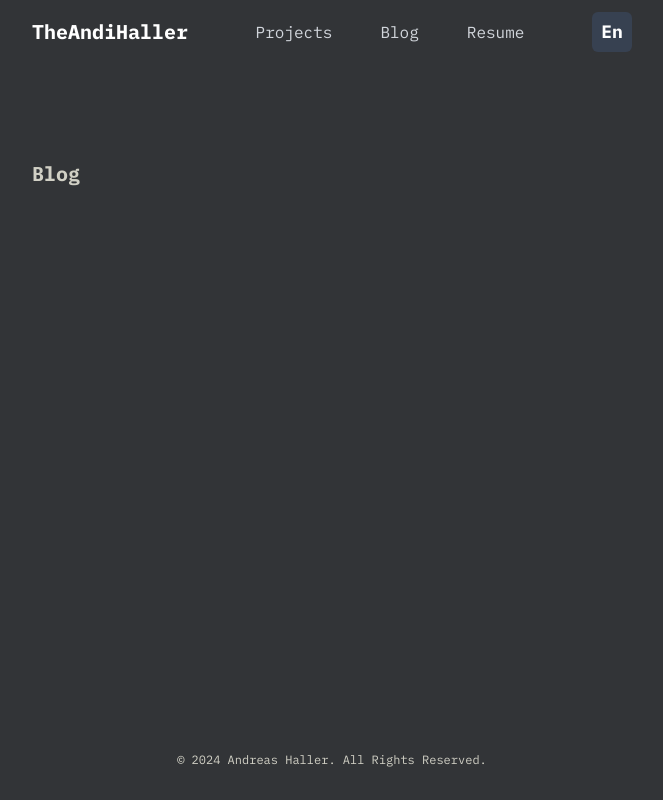
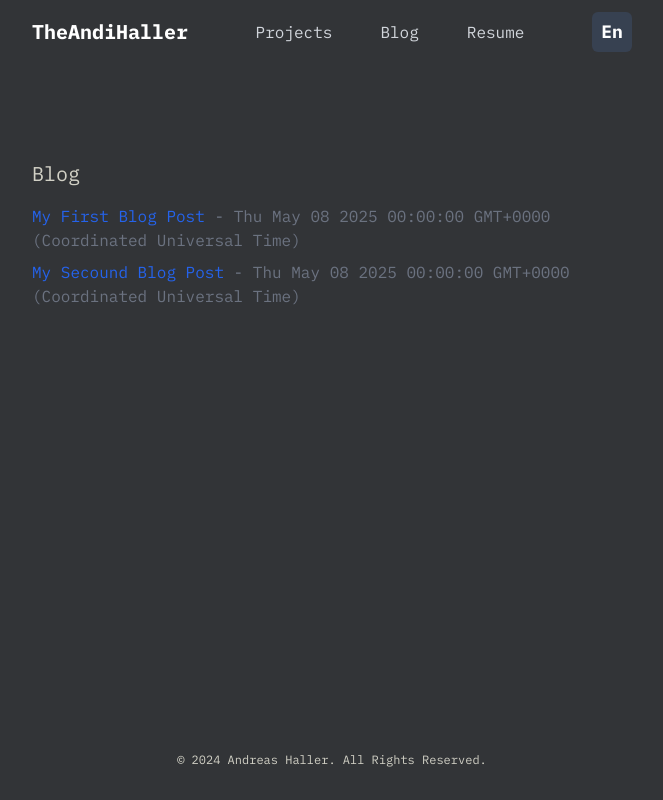
Before and after one commit to TheAndiHaller/TheAndiHallerDev, a Next.js app in the folder theandihallerdev/: page /blog in a window 1280 px wide. Shown: the whole page, without its empty margins (308-971 px from the left). Built offline with nearby package versions, Linux system fonts and the light colour scheme; a web font is replaced by a local one.

Commit message:
test blog posts

```diff
--- a/theandihallerdev/app/blog/page.tsx
+++ b/theandihallerdev/app/blog/page.tsx
@@ -1,4 +1,35 @@
+import Link from "next/link";
+import { getAllPosts, Post } from "../markdown";
 
+// This works, but can 'use client' when two page.tsx, getAllPosts can send en or es depending on wich
+
+export default async function Blog() {
+  const posts = getAllPosts("en");
+
+  return (
+    <div>
+      <h2 className="text-xl mb-4">Blog</h2>
+      <ul>
+        {posts.map((post) => (
+          <li key={post.slug} className="mb-2">
+            <Link href={`/blog/${post.slug}`} className="text-blue-600">
+              {post.title}
+            </Link>
+            <span className="text-gray-500"> - {new Date(post.date).toString()}</span>
+          </li>
+        ))}
+      </ul>
+    </div>
+  );
+}
+
+export const dynamic = "force-static";
+
+
+
+
+
+/*
 export default function Page() {
   return (
     <main>
@@ -6,3 +37,6 @@ export default function Page() {
     </main>
   );
 }
+
+
+*/
--- /dev/null
+++ b/theandihallerdev/app/markdown.ts
@@ -0,0 +1,57 @@
+import fs from "fs";
+import path from "path";
+import matter from "gray-matter";
+import { remark } from "remark";
+import html from "remark-html";
+
+export interface Post {
+  slug: string;
+  title: string;
+  date: string;
+  content: string;
+}
+
+export async function getPost(lang: "en" | "es", slug: string): Promise<Post> {
+  const filePath = path.join(process.cwd(), "content", "blog", lang, `${slug}.md`);
+  const fileContents = fs.readFileSync(filePath, "utf8");
+  const { data, content } = matter(fileContents);
+
+  const processedContent = await remark().use(html).process(content);
+  const contentHtml = processedContent.toString();
+
+  return {
+    slug: data.slug,
+    title: data.title,
+    date: data.date,
+    content: contentHtml,
+  };
+}
+
+export function getAllPosts(lang: "en" | "es"): Post[] {
+  const dirPath = path.join(process.cwd(), "content", "blog", lang);
+  const files = fs.readdirSync(dirPath);
+  const posts = files
+    .map((file) => {
+      const filePath = path.join(dirPath, file);
+      const fileContents = fs.readFileSync(filePath, "utf8");
+      const { data } = matter(fileContents);
+      return {
+        slug: data.slug,
+        title: data.title,
+        date: data.date,
+        content: "",
+      };
+    })
+    .sort((a, b) => new Date(b.date).getTime() - new Date(a.date).getTime());
+
+    console.log(posts);
+
+  return posts;
+}
+
+export function getAllPostSlugs(lang: "en" | "es"): { params: { slug: string } }[] {
+  const posts = getAllPosts(lang);
+  return posts.map((post) => ({
+    params: { slug: post.slug },
+  }));
+}
--- /dev/null
+++ b/theandihallerdev/content/blog/en/post-1.md
@@ -0,0 +1,6 @@
+---
+title: My First Blog Post
+date: 2025-05-08
+slug: post-1
+---
+This is the content of my blog post...
--- /dev/null
+++ b/theandihallerdev/content/blog/en/post-2.md
@@ -0,0 +1,6 @@
+---
+title: My Secound Blog Post
+date: 2025-05-08
+slug: post-2
+---
+This is the content of my blog post...
--- a/theandihallerdev/package.json
+++ b/theandihallerdev/package.json
@@ -13,11 +13,14 @@
     "@tailwindcss/typography": "^0.5.15",
     "@vercel/postgres": "^0.10.0",
     "boxicons": "^2.1.4",
+    "gray-matter": "^4.0.3",
     "marked": "^14.1.3",
     "next": "14.2.13",
     "pg": "^8.13.0",
     "react": "^18",
-    "react-dom": "^18"
+    "react-dom": "^18",
+    "remark": "^15.0.1",
+    "remark-html": "^16.0.1"
   },
   "devDependencies": {
     "@types/node": "^20",
```
Also changed, not shown: 1 other file (tests, documents, lock files or other folders).
